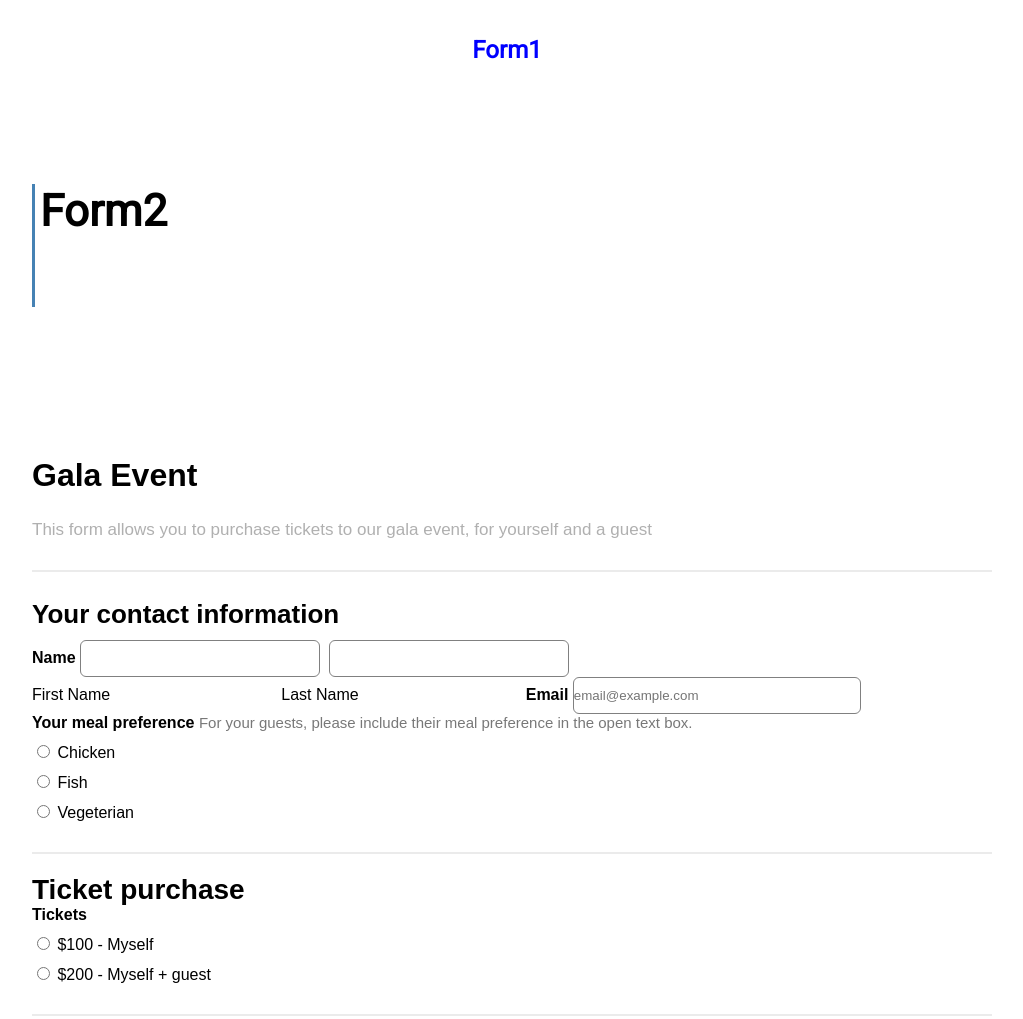
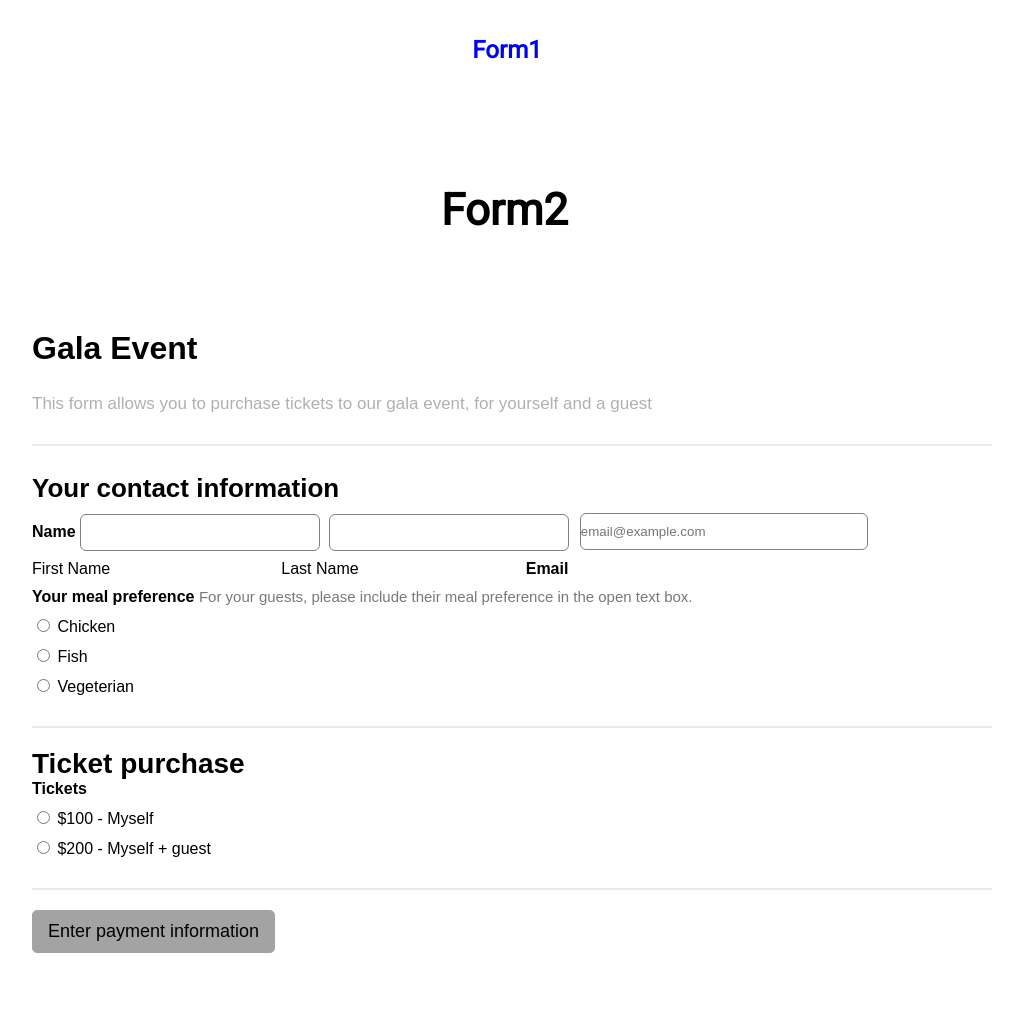
Before and after one commit to Seleznev-Ilya/h_w-2, a plain HTML site: page form2.html in a window 1280 px wide. Shown: the top 1019 px of the page, without its empty margins (128-1151 px from the left). After the commit the page ends 953 px from the top, so only its background shows below. Drawn offline with Linux system fonts and the light colour scheme; a web font is replaced by a local one.

Commit message:
added new html1

```diff
--- a/css/main.css
+++ b/css/main.css
@@ -23,6 +23,9 @@ body {
 .form1 {
   width: 100vw; }
 
+.form-event__label-lastname--t{
+  transform: translate(7px, -38px);
+}
 .checkin {
   display: -webkit-box;
   display: -webkit-flex;
--- a/form2.html
+++ b/form2.html
@@ -24,13 +24,13 @@
 </header>
 <main>
    <div class = "container">
-      <div class = "registration">
+      <!--<div class = "registration">-->
          <h2 class = "container__h2_directions-center container__h2_directions-margin-left container__h2_style-size">
             Form2
          </h2>
          <br>
 
-      </div>
+      <!--</div>-->
    </div>
          <section class="event">
             <div class="container">
@@ -45,9 +45,9 @@
                   <input type="text" class="form-event__input-name"  required/>
                   <input type="text" class="form-event__input-lastname" required/></br>
                   <label for="" class="form-event__label-name">First Name</label>
-                  <label for="" class="form-event__label-lastname">Last Name</label>
+                  <label for="" class="form-event__label-lastname  ">Last Name</label>
                   <p class="form-event__email">Email</p>
-                  <input type="email" class="form-event__input-email" placeholder="email@example.com" required/>
+                  <input type="email" class="form-event__input-email  form-event__label-lastname--t" placeholder="email@example.com" required/>
                   <div class="form-event__container">
                      <p class="form-event__preference">Your meal preference</p>
                      <label class = "form-event__preference-label" for=""
```
